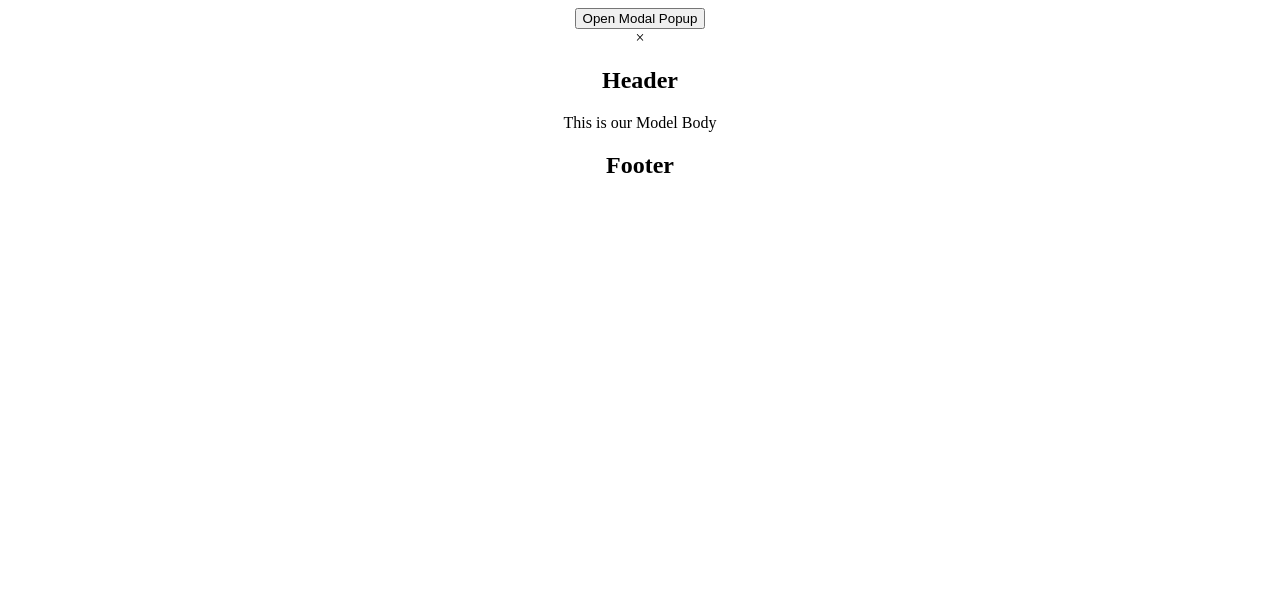
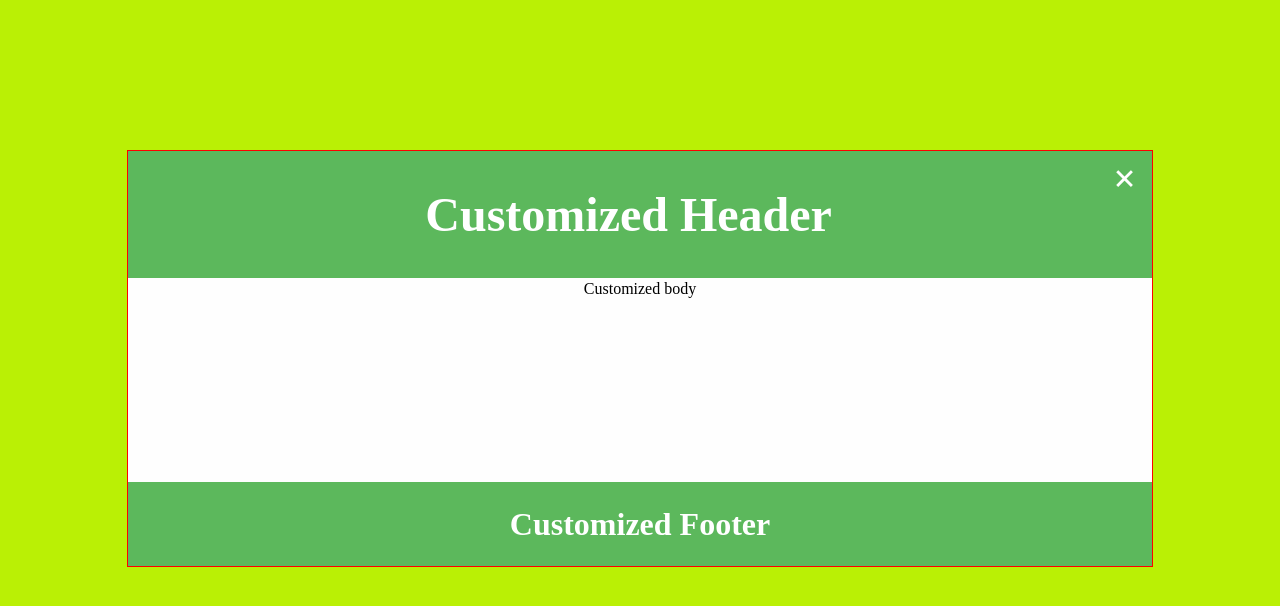
Before and after one commit to AhmedElyacoubiForJ/react-sandbox, a React (Create React App) app: page / in a window 1280 px wide. Both pictures are taken after a click on the button "Open Modal Popup". Shown: the top 606 px of the page. Built offline with nearby package versions, Linux system fonts and the light colour scheme; the HTML template or start-up script is replaced by a standard one.

Commit message:
custom modal popup, done

```diff
--- a/src/freeCodeMapMinis/components/custom-modal-popup/modal-test.jsx
+++ b/src/freeCodeMapMinis/components/custom-modal-popup/modal-test.jsx
@@ -1,20 +1,30 @@
-import { useState } from "react"
+import { useState } from "react";
+import "./modal.css";
 
-import Modal from "./modal"
+import Modal from "./modal";
 export default function ModalTest() {
-    const [showModalPopup, setShowModalPopup] = useState(false)
+  const [showModalPopup, setShowModalPopup] = useState(false);
 
-    function handleToggleModalPopup() {
-        setShowModalPopup((s) => !s)
-    }
+  function handleToggleModalPopup() {
+    setShowModalPopup((s) => !s);
+  }
 
-    return (
-        <div>
-            <button onClick={handleToggleModalPopup} >Open Modal Popup</button>
-            {
-                showModalPopup &&
-                <Modal />
-            }
-        </div>
-    )
+  function onClose() {
+    setShowModalPopup(false);
+  }
+
+  return (
+    <div>
+      <button onClick={handleToggleModalPopup}>Open Modal Popup</button>
+      {showModalPopup && (
+        <Modal
+          id="custom-id"
+          header={<h1>Customized Header</h1>}
+          body={<div>Customized body</div>}
+          footer={<h1>Customized Footer</h1>}
+          onClose={onClose}
+        />
+      )}
+    </div>
+  );
 }
--- a/src/freeCodeMapMinis/components/custom-modal-popup/modal.css
+++ b/src/freeCodeMapMinis/components/custom-modal-popup/modal.css
@@ -0,0 +1,57 @@
+.my-modal {
+  position: fixed;
+  z-index: 1;
+  padding-top: 150px;
+  left: 0;
+  top: 0;
+  width: 100%;
+  height: 100%;
+  overflow: auto;
+  background-color: #baf005;
+}
+.model-content {
+  position: relative;
+  background-color: #fefefe;
+  margin: auto;
+  padding: 0;
+  border: 1px solid red;
+  width: 80%;
+  animation: animateModal;
+  animation-duration: 0.5s;
+}
+
+.close-modal-icon {
+  cursor: pointer;
+  font-size: 40px;
+  float: right;
+  font-weight: bold;
+}
+
+.header {
+  padding: 4px 16px;
+  background-color: #5cb85c;
+  color: #fff;
+}
+
+.body {
+  padding: 2px 16px;
+  height: 200px;
+}
+
+.footer {
+  padding: 2px 16px;
+  background-color: #5cb85c;
+  color: #fff;
+}
+
+@keyframes animateModal {
+  from {
+    top: -200px;
+    opacity: 0;
+  }
+
+  to {
+    top: 0;
+    opacity: 1;
+  }
+}
--- a/src/freeCodeMapMinis/components/custom-modal-popup/modal.jsx
+++ b/src/freeCodeMapMinis/components/custom-modal-popup/modal.jsx
@@ -1,11 +1,9 @@
-import "./modal.css";
-
-export default function Modal({ id, header, body, footer }) {
+export default function Modal({ id, header, body, footer, onClose }) {
   return (
-    <div id={id || "Modal"} className="madal">
+    <div id={id || "Modal"} className="my-modal">
       <div className="model-content">
         <div className="header">
-          <span className="close-modal-icon">&times;</span>
+          <span className="close-modal-icon" onClick={onClose}>&times;</span>
           <h2>{header ? header : "Header"}</h2>
         </div>
         <div className="body">
```
